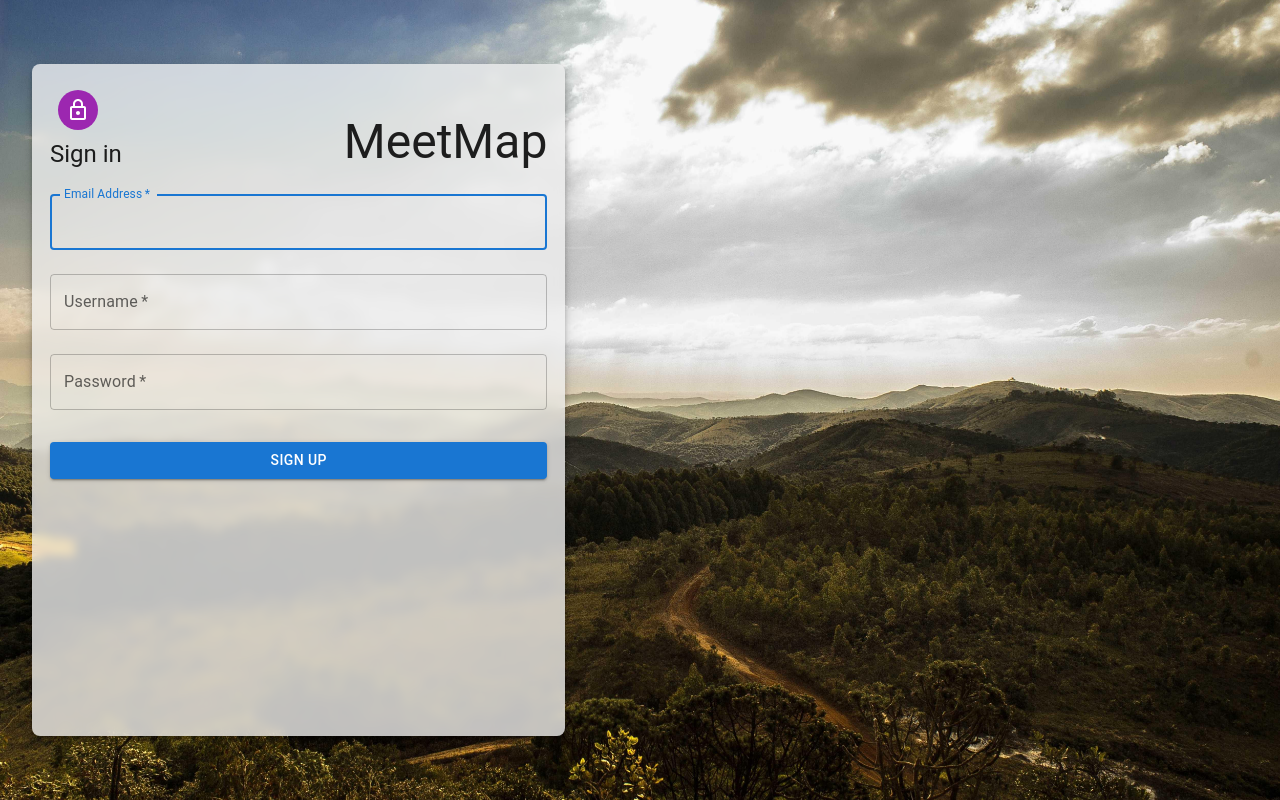
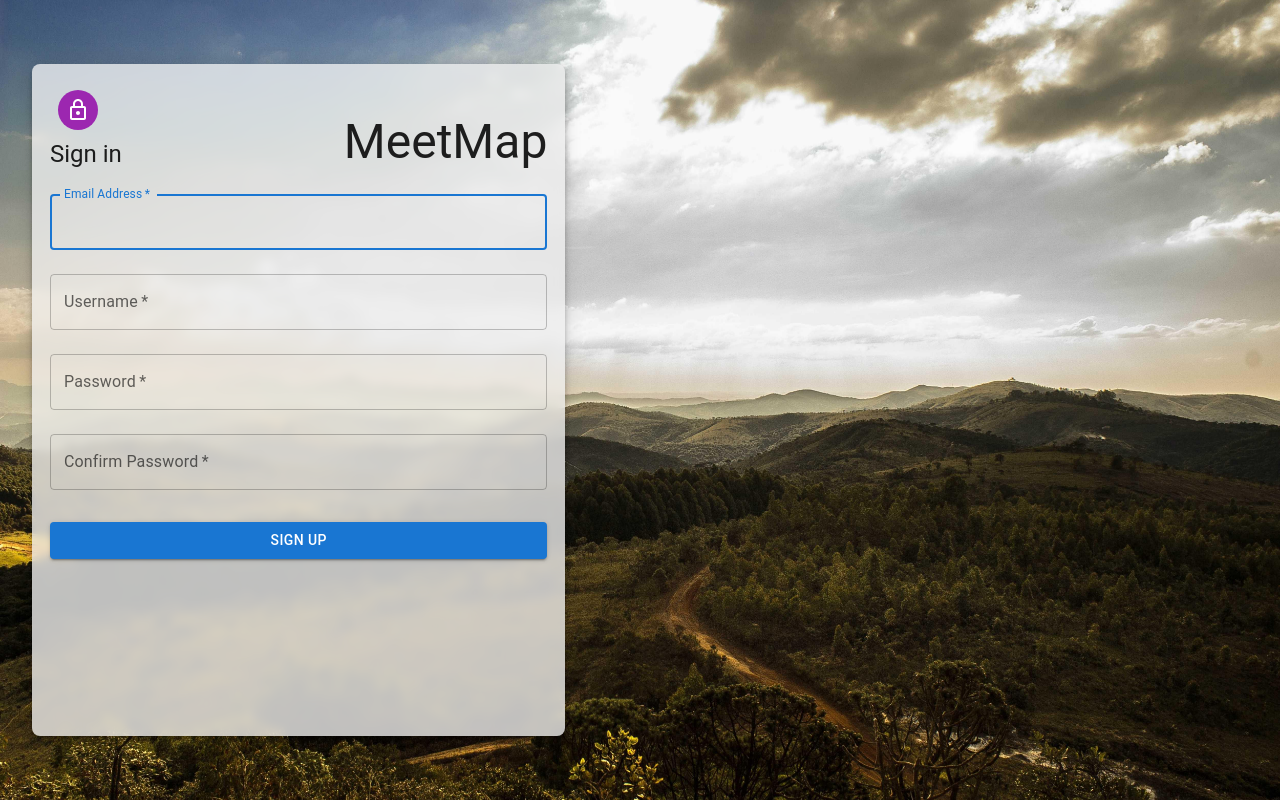
Before and after one commit to NikiKaloyanov/FindMyFE, a React (Vite) app: page / in a window 1280 px wide. Both pictures are taken after a click on the button "SIGN UP". Built offline with nearby package versions, Linux system fonts and the light colour scheme.

Commit message:
confirm password

```diff
--- a/src/pages/SignInSide/index.tsx
+++ b/src/pages/SignInSide/index.tsx
@@ -30,8 +30,9 @@ const SignInSide = () => {
     const name = data.get("username") as string;
     const email = data.get("email") as string;
     const password = data.get("password") as string;
+    const confirmPassword = data.get("confirmPassword") as string;
     if (signUp) {
-      registerRequest(name, email, password);
+      registerRequest(name, email, password, confirmPassword);
     } else {
       loginRequest(name, password);
     }
@@ -65,6 +66,7 @@ const SignInSide = () => {
     name: string | null,
     email: string | null,
     password: string | null,
+    confirmPassword: string | null,
   ) => {
     setError(null);
 
@@ -88,6 +90,11 @@ const SignInSide = () => {
     if (!(email.includes("@") && email.includes("."))) {
       setError("Password should be at least 6 symbols");
       throw new Error("Password should be at least 6 symbols");
+    }
+
+    if (confirmPassword !== password) {
+      setError("Passwords do not match");
+      throw new Error("Passwords do not match");
     }
 
     setError(null);
@@ -191,6 +198,21 @@ const SignInSide = () => {
               autoComplete="current-password"
               error={!!error}
             />
+            {signUp && (
+              <>
+                <TextField
+                  margin="normal"
+                  required
+                  fullWidth
+                  error={!!error}
+                  type="password"
+                  id="confirmPassword"
+                  label="Confirm Password"
+                  name="confirmPassword"
+                />
+                {error && <p>{error}</p>}
+              </>
+            )}
             <Button
               type="submit"
               fullWidth
```
